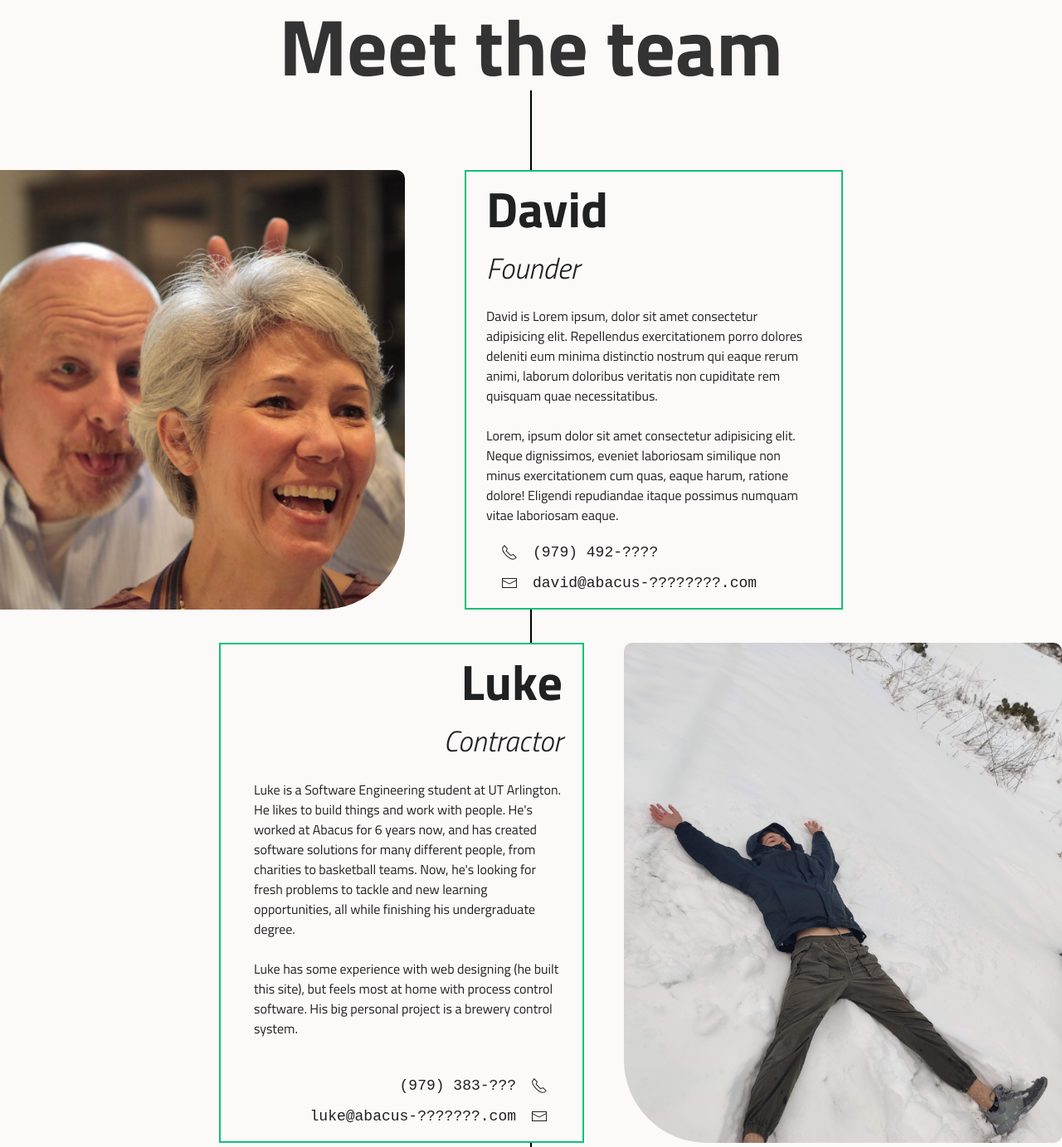
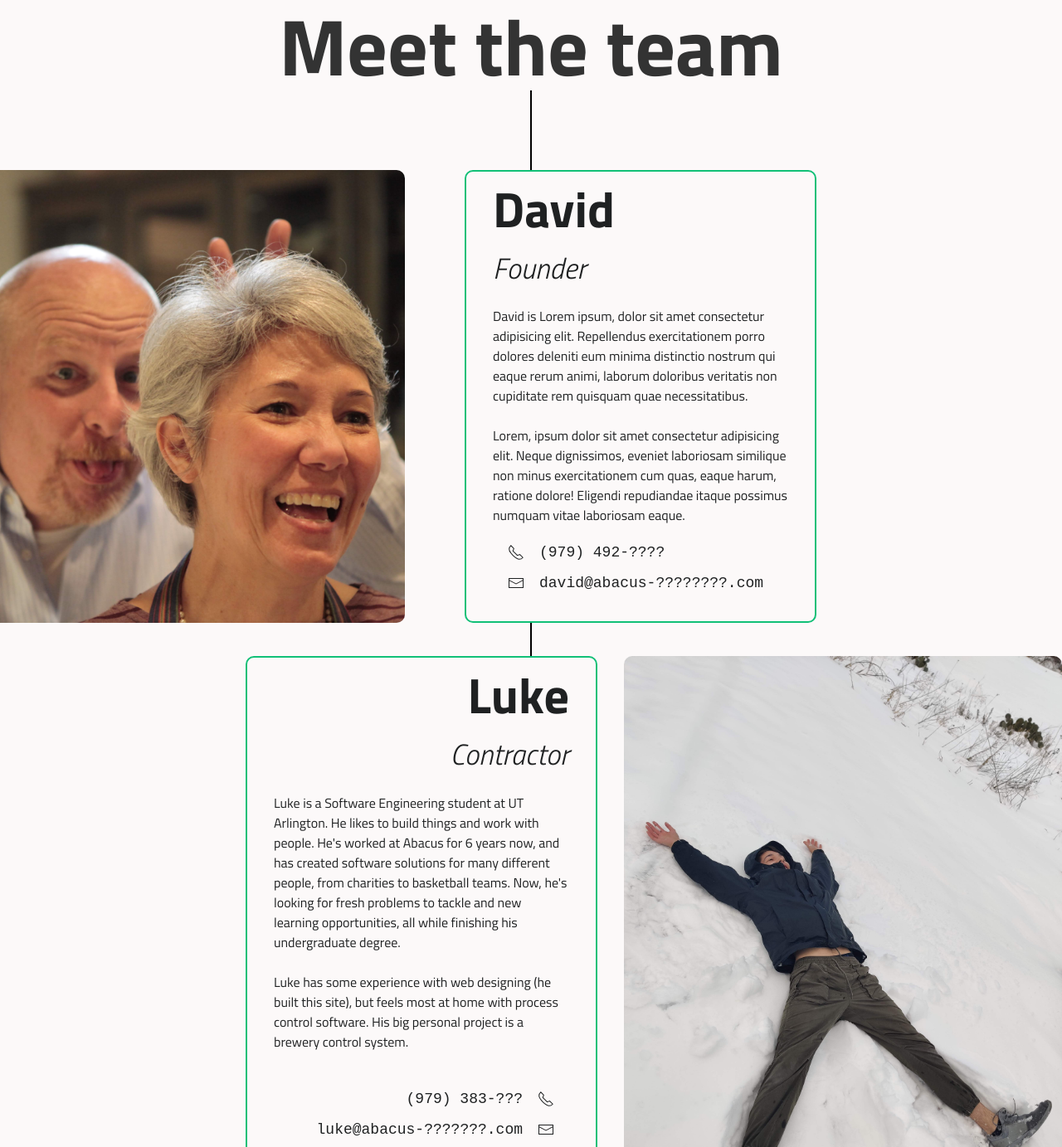
Before and after one commit to llamicron/abacus-consultants.com, a plain HTML site: page index.html in a window 1280 px wide. Shown: the part 97-1480 px from the top of the page at 83% size. Drawn offline with nearby package versions, Linux system fonts and the light colour scheme.

Commit message:
Yet more big changes, lest the site goes unchanged

```diff
--- a/index.html
+++ b/index.html
@@ -37,7 +37,7 @@
             <div class="uk-grid uk-child-width-expand" uk-grid>
                 <div class="uk-width-2-5 uk-background-cover uk-height-match curve-bottom-right" uk-parallax="bgy: -100" style="background-image: url('images/david1.jpg');"></div>
                 <div class="uk-width-2-5">
-                    <div class="uk-container personnel-info-left">
+                    <div class="uk-container personnel-info">
                         <p class="name">David</p>
                         <p class="position">Founder</p>
                         <p class="description">
@@ -57,7 +57,7 @@
             <div class="uk-grid uk-child-width-expand" uk-grid>
                 <div class="uk-width-1-5"></div>
                 <div class="uk-width-2-5">
-                    <div class="uk-container personnel-info-right">
+                    <div class="uk-container personnel-info">
                         <p class="name uk-text-right">Luke</p>
                         <p class="position uk-text-right">Contractor</p>
                         <p class="description uk-text-left">
@@ -83,7 +83,7 @@
             <div class="uk-grid uk-child-width-expand" uk-grid>
                 <div class="uk-width-2-5 uk-background-cover uk-height-match curve-bottom-right" uk-parallax="bgy: -100" style="background-image: url('images/gart1.jpg');"></div>
                 <div class="uk-width-2-5">
-                    <div class="uk-container personnel-info-left">
+                    <div class="uk-container personnel-info">
                         <p class="name">Garret</p>
                         <p class="position">Contractor</p>
                         <p class="description">
--- a/styles.css
+++ b/styles.css
@@ -55,30 +55,24 @@
 }
 
 .curve-bottom-right {
-    border-radius: 10px 10px 100px 10px;
+    /* border-radius: 10px 10px 100px 10px; */
+    border-radius: 10px 10px 10px 10px;
 }
 
 
 .curve-bottom-left {
-    border-radius: 10px 10px 100px 10px;
-    border-radius: 10px 10px 10px 100px;
+    /* border-radius: 10px 10px 10px 100px; */
+    border-radius: 10px 10px 10px 10px;
 }
 
-.personnel-info-left {
-    padding-left: 1.5em;
-    padding-bottom: 1em;
-    margin-left: 2em;
+.personnel-info {
+    padding: 0em 2em 2em 2em;
+    margin: 0em 2em 2em 2em;
+    border-radius: 10px;
     border: 2px solid var(--color-primary);
     background-color: var(--color-background);
 }
 
-.personnel-info-right {
-    padding-right: 1.5em;
-    padding-bottom: 1em;
-    margin-right: 3em;
-    border: 2px solid var(--color-primary);
-    background-color: var(--color-background);
-}
 
 .name {
     font-size: 60px;
```
